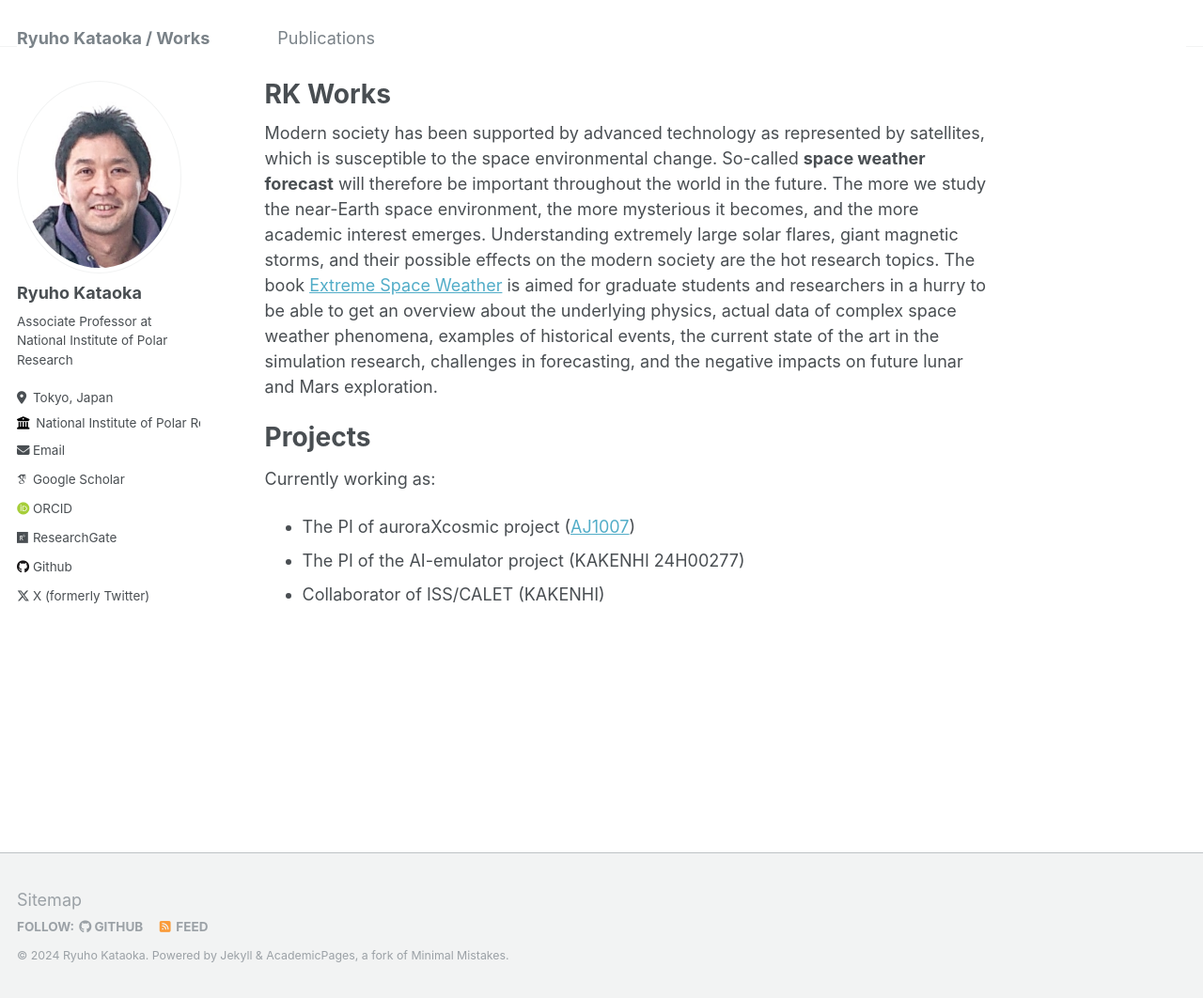
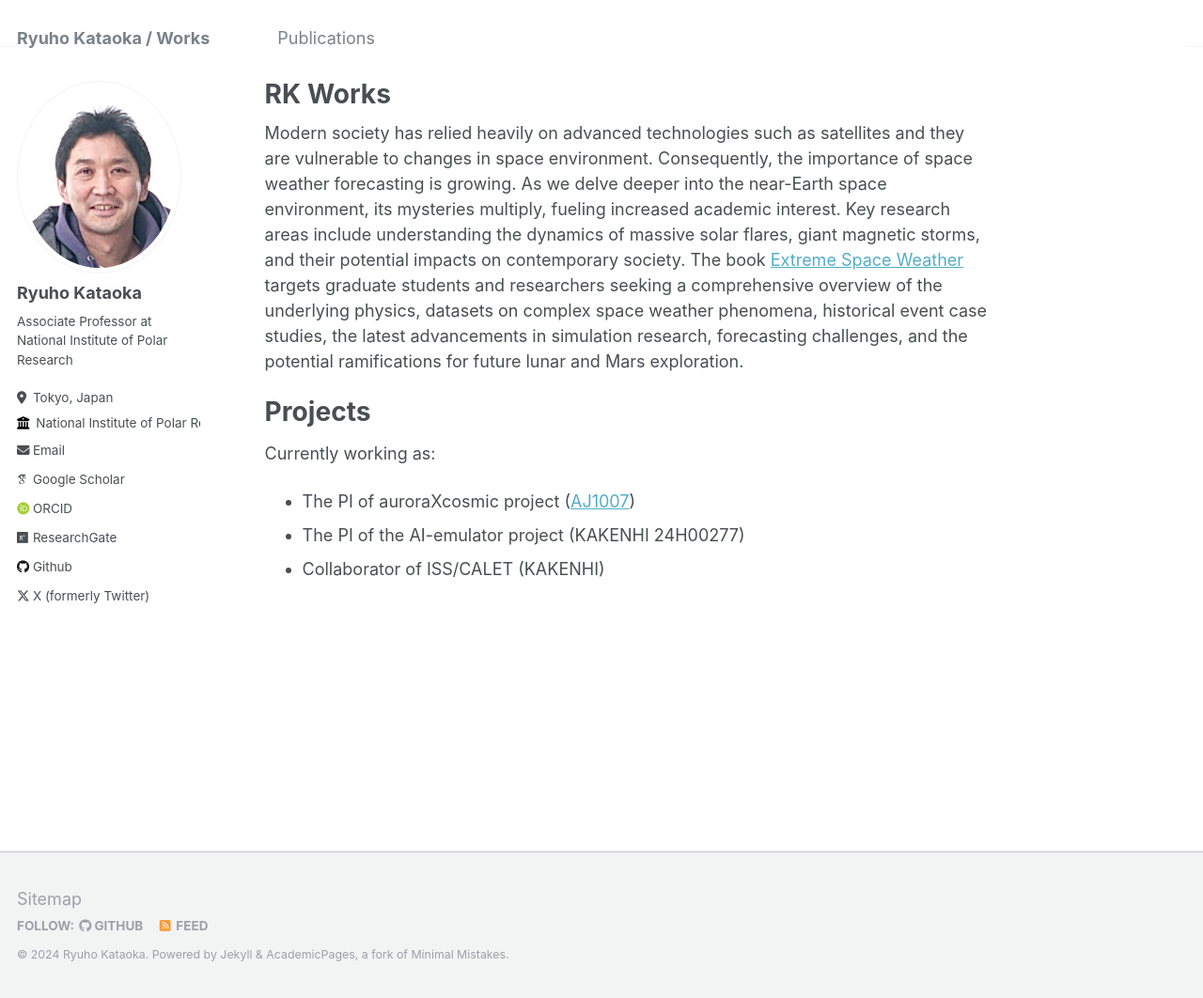
Before and after one commit to ryuhokataoka/ryuhokataoka.github.io, a Jekyll site: the page built from _pages/about.md, in a window 1280 px wide and 1062 px high. Shown: the whole window at 94% size. Built offline with Jekyll 4.4.1, drawn with Linux system fonts in a browser that asks for light colours; some web fonts are replaced.

Commit message:
Update about.md

```diff
--- a/_pages/about.md
+++ b/_pages/about.md
@@ -7,7 +7,7 @@
   - /about.html
 ---
 
-Modern society has been supported by advanced technology as represented by satellites, which is susceptible to the space environmental change. So-called **space weather forecast** will therefore be important throughout the world in the future. The more we study the near-Earth space environment, the more mysterious it becomes, and the more academic interest emerges. Understanding extremely large solar flares, giant magnetic storms, and their possible effects on the modern society are the hot research topics. The book [Extreme Space Weather](https://www.sciencedirect.com/book/9780128225370/extreme-space-weather) is aimed for graduate students and researchers in a hurry to be able to get an overview about the underlying physics, actual data of complex space weather phenomena, examples of historical events, the current state of the art in the simulation research, challenges in forecasting, and the negative impacts on future lunar and Mars exploration.
+Modern society has relied heavily on advanced technologies such as satellites and they are vulnerable to changes in space environment. Consequently, the importance of space weather forecasting is growing. As we delve deeper into the near-Earth space environment, its mysteries multiply, fueling increased academic interest. Key research areas include understanding the dynamics of massive solar flares, giant magnetic storms, and their potential impacts on contemporary society. The book [Extreme Space Weather](https://www.sciencedirect.com/book/9780128225370/extreme-space-weather) targets graduate students and researchers seeking a comprehensive overview of the underlying physics, datasets on complex space weather phenomena, historical event case studies, the latest advancements in simulation research, forecasting challenges, and the potential ramifications for future lunar and Mars exploration.
 
 Projects
 ======
```
